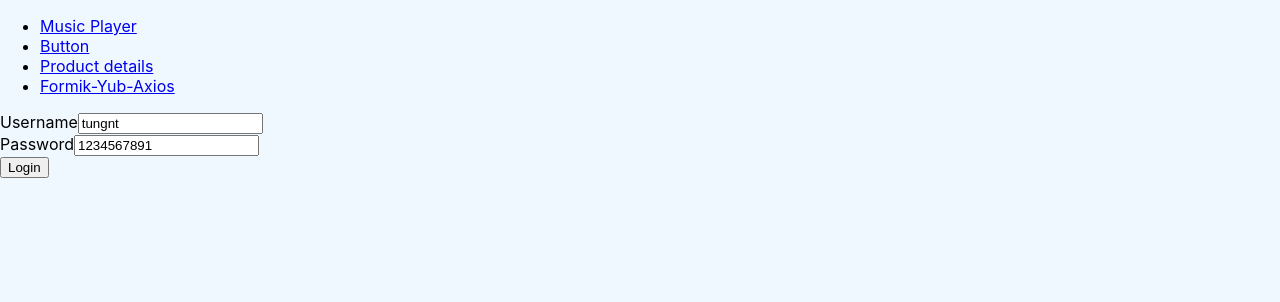
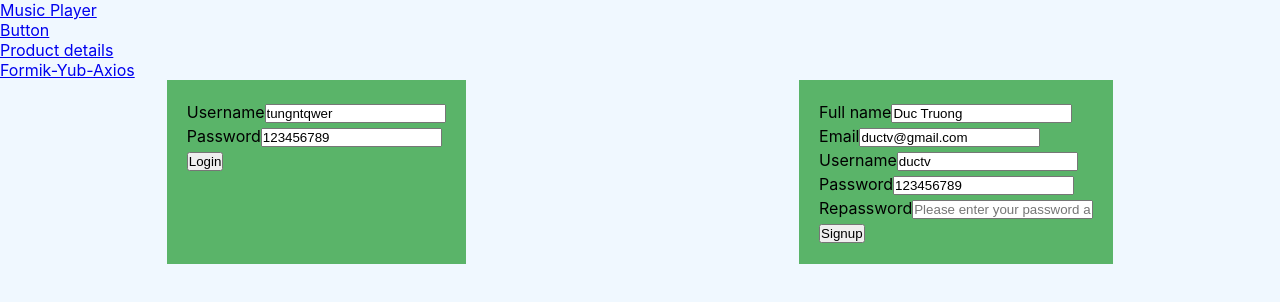
Before and after one commit to Truongvanduc2k/MusicPlayer, a React (Create React App) app: page /formik_yub in a window 1280 px wide. Shown: the top 302 px of the page. Built offline with nearby package versions, Linux system fonts and the light colour scheme; no server answers.

Commit message:
update login with async await

```diff
--- a/src/Component/Formik_Yup_Axios/Formik_Yup_Axios.css
+++ b/src/Component/Formik_Yup_Axios/Formik_Yup_Axios.module.css
@@ -9,13 +9,13 @@
 }
 
 .login,
-.register{
+.signup{
     background-color: rgb(90, 180, 105);
     line-height: 24px;
     padding: 20px;
 }
 .login  div,
-.register  div{
+.signup  div{
     display: flex;
     justify-content: space-between;
 }
--- a/src/Component/Formik_Yup_Axios/index.js
+++ b/src/Component/Formik_Yup_Axios/index.js
@@ -2,10 +2,20 @@ import React from 'react';
 import { Formik, Field, Form, ErrorMessage } from 'formik';
 import * as Yup from 'yup';
 import axiosClient from '../../configs/axios';
+import styles from './Formik_Yup_Axios.module.css'
 
 const LoginSchema = Yup.object().shape({
-    username: Yup.string().required('Required'),
-    password: Yup.string().required('Required'),
+    username: Yup.string().min(5).max(30).required('Required'),
+    password: Yup.string().min(6).max(20).required('Required'),
+});
+
+const SignupSchema = Yup.object().shape({
+    firstName: Yup.string().min(2).required('Required'),
+    lastName: Yup.string().min(2).required('Required'),
+    email: Yup.string().email('Invalid email').required('Required'),
+    username: Yup.string().min(5).max(30).required('Required'),
+    password: Yup.string().min(6).max(20).required('Password is required'),
+    repassword: Yup.string().oneOf([Yup.ref('password'), null], 'Passwords must match'),
 });
 
 function FormikYupAxios() {
@@ -21,26 +31,38 @@ function FormikYupAxios() {
     }, []);
 
     return (
-        <div>
+        <div className={styles.container}>
+            <div className={styles.login}>
                 <Formik
                     validationSchema={LoginSchema}
                     initialValues={{
-                    username: 'tungnt',
-                    password: '1234567891',
+                        username: 'tungntqwer',
+                        password: '123456789',
                     }}
                     onSubmit={async (values) => {
-                    console.log('Login');
+                        try {
                             const data = values;
 
-                    // const url = 'https://training.softech.cloud/api/training/users/login';
+                            const url = 'https://training.softech.cloud/api/training/users/login';
+                            const response = await fetch(url, {
+                                method: 'POST',
+                                headers: {
+                                    'Content-Type': 'application/json',
+                                },
+                                body: JSON.stringify(data),
+                            });
 
-                    try {
-                        // Promise
-                        const response = await axiosClient.post('/users/login', data);
-                        // console.log(response.data);
-                    } catch (err) {
-                        console.error(err);
-                        console.log('Login thất bại');
+                            // Xử lý kết quả JSON ở đây
+                            const json = await response.json();
+                            console.log(json);
+                            if (json.login) {
+                                alert('LOGIN OK (ASYNC / AWAIT)');
+                            } else {
+                                alert('LOGIN FAILED (ASYNC / AWAIT)');
+                            }
+                        } catch (error) {
+                            // Nếu có lỗi
+                            console.error(error);
                         }
                     }}
                 >
@@ -61,6 +83,78 @@ function FormikYupAxios() {
                     </Form>
                 </Formik>
             </div>
+            <div className={styles.signup}>
+                <Formik
+                    validationSchema={SignupSchema}
+                    initialValues={{
+                        fullName: 'Duc Truong',
+                        email: 'ductv@gmail.com',
+                        username: 'ductv',
+                        password: '123456789',
+                    }}
+                    onSubmit={async (values) => {
+                        try {
+                            const data = values;
+
+                            const url = 'https://training.softech.cloud/api/training/users/register';
+                            const response = await fetch(url, {
+                                method: 'POST',
+                                headers: {
+                                    'Content-Type': 'application/json',
+                                },
+                                body: JSON.stringify(data),
+                            });
+
+                            // Xử lý kết quả JSON ở đây
+                            const json = await response.json();
+                            console.log(json);
+                            if (json.register) {
+                                alert('SIGNUP OK (ASYNC / AWAIT)');
+                            } else {
+                                alert('SIGNUP FAILED (ASYNC / AWAIT)');
+                            }
+                        } catch (error) {
+                            // Nếu có lỗi
+                            console.error(error);
+                        }
+                    }}
+                >
+                    <Form>
+
+                        <label htmlFor='fullName'>Full name</label>
+                        <Field id='fullName' name='fullName' placeholder='Please enter your fullname' type='fullName' />
+                        <div style={{ color: 'red' }}>
+                            <ErrorMessage name='fullName' />
+                        </div>
+
+                        <label htmlFor='email'>Email</label>
+                        <Field id='email' name='email' placeholder='Please enter your email' type='email' />
+                        <div style={{ color: 'red' }}>
+                            <ErrorMessage name='email' />
+                        </div>
+
+                        <label htmlFor='username'>Username</label>
+                        <Field id='username' name='username' placeholder='Please enter your username' type='username' />
+                        <div style={{ color: 'red' }}>
+                            <ErrorMessage name='username' />
+                        </div>
+
+                        <label htmlFor='password'>Password</label>
+                        <Field id='password' name='password' placeholder='Please enter your password' />
+                        <div style={{ color: 'red' }}>
+                            <ErrorMessage name='password' />
+                        </div>
+                        <label htmlFor='repassword'>Repassword</label>
+                        <Field id='repassword' name='repassword' placeholder='Please enter your password agian' />
+                        <div style={{ color: 'red' }}>
+                            <ErrorMessage name='repassword' />
+                        </div>
+
+                        <button type='submit'>Signup</button>
+                    </Form>
+                </Formik>
+            </div>
+        </div>
     );
 }
 
```
Lines whose indentation alone changed are shown as unchanged.
